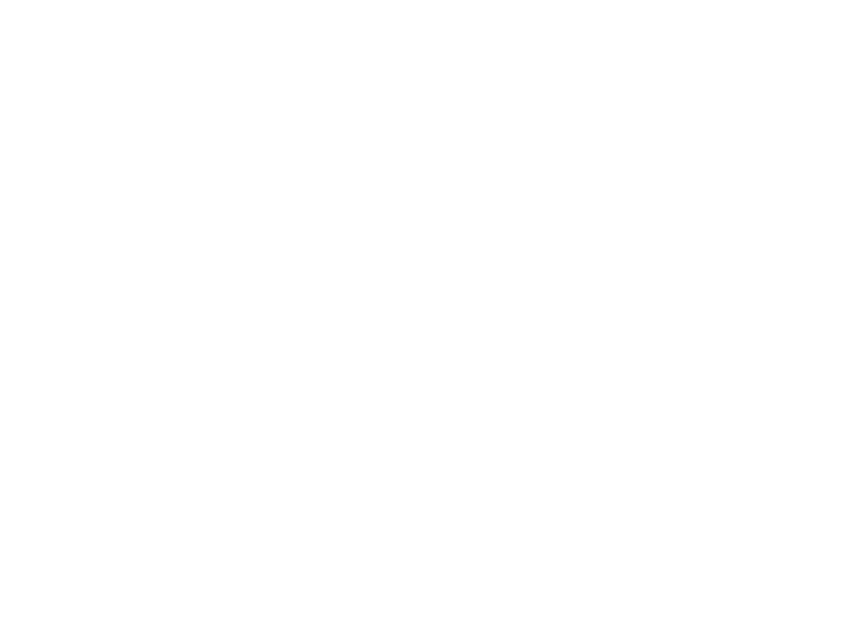
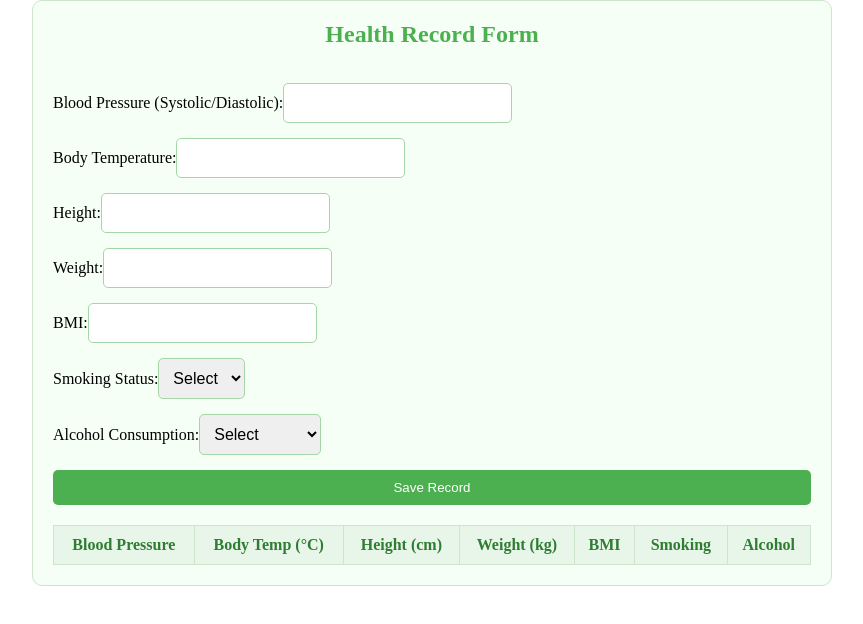
Before and after one commit to Shiksa/2k25-Final-Year-B.Tech-Project, a React (Vite) app in the folder client/: page /healthrecord in a window 1280 px wide. Before the commit this address had no page. Shown: the top 624 px of the page, without its empty margins (208-1071 px from the left). Built offline with nearby package versions, Linux system fonts and the light colour scheme.

Commit message:
healthcare page and moduler css is added

```diff
--- a/client/src/App.jsx
+++ b/client/src/App.jsx
@@ -3,6 +3,7 @@
 import Specialization from './container/Specialization/Specialization';
 import { BrowserRouter as Router, Routes, Route } from "react-router-dom";
 import FAQs from './container/FAQ/Faqs';
+import HealthRecord from './container/HealthRecord/HealthRecord';
 
 const App = () => {
   return (
@@ -11,6 +12,7 @@
         <Route path='/' element={<Home />} />
         <Route path='/specialization' element={<Specialization />} />
         <Route path='/faqs' element={<FAQs/>} />
+        <Route path='/healthrecord' element={<HealthRecord/>} />
       </Routes>
     </Router>
   )
--- a/client/src/container/FAQ/Faqs.jsx
+++ b/client/src/container/FAQ/Faqs.jsx
@@ -1,5 +1,5 @@
 import React, { useState } from "react";
-import "./FAQs.css";
+import styles from "./Faqs.module.css";
 
 const FAQs = () => {
   const [openIndex, setOpenIndex] = useState(null);
@@ -17,24 +17,24 @@
   };
 
   return (
-    <section className="faqs">
-      <h2 className="faqs-title">All the A's to your Q's</h2>
-      <div className="faq-list">
+    <section className={styles.faqs}>
+      <h2 className={styles.faqsTitle}>All the A's to your Q's</h2>
+      <div className={styles.faqList}>
         {faqs.map((faq, index) => (
           <div
-            className={`faq-item ${openIndex === index ? "open" : ""}`}
+            className={`${styles.faqItem} ${openIndex === index ? "open" : ""}`}
             key={index}
             onClick={() => toggleFAQ(index)}
           >
-            <div className="faq-question">
+            <div className={styles.faqQuestion}>
               {faq.question}
-              <span className="faq-toggle">{openIndex === index ? "-" : "+"}</span>
+              <span className={styles.faqToggle}>{openIndex === index ? "-" : "+"}</span>
             </div>
-            {openIndex === index && <div className="faq-answer">{faq.answer}</div>}
+            {openIndex === index && <div className={styles.faqAnswer}>{faq.answer}</div>}
           </div>
         ))}
       </div>
-      <div className="faqs-footer">
+      <div className={styles.faqsFooter}>
         <h3>Still have questions?</h3>
         <p>
           Book a call with our team to learn how we can help you better manage your e-commerce business—forever.
--- a/client/src/container/FAQ/FAQs.css
+++ b/client/src/container/FAQ/Faqs.module.css
@@ -4,18 +4,18 @@
     font-family: Arial, sans-serif;
   }
 
-  .faqs-title {
+  .faqsTitle {
     color: #4f2ecc;
     font-size: 2rem;
     margin-bottom: 1.5rem;
   }
 
-  .faq-list {
+  .faqList {
     max-width: 600px;
     margin: 0 auto;
   }
 
-  .faq-item {
+  .faqItem {
     background: #f4f0ff;
     border: 1px solid #d9d5ff;
     margin-bottom: 1rem;
@@ -25,16 +25,16 @@
     transition: background 0.3s ease, transform 0.2s ease;
   }
 
-  .faq-item:hover {
+  .faqItem:hover {
     background: #eae4ff;
     transform: translateY(-2px);
   }
 
-  .faq-item.open {
+  .faqItem.open {
     background: #e0d6ff;
   }
 
-  .faq-question {
+  .faqQuestion {
     display: flex;
     justify-content: space-between;
     align-items: center;
@@ -43,31 +43,31 @@
     font-weight: bold;
   }
 
-  .faq-toggle {
+  .faqToggle {
     font-size: 1.5rem;
     font-weight: bold;
   }
 
-  .faq-answer {
+  .faqAnswer {
     margin-top: 0.5rem;
     color: #555;
     font-size: 0.9rem;
   }
 
-  .faqs-footer {
+  .faqsFooter {
     margin-top: 2rem;
     padding: 1rem;
     background-color: #f8f4ff;
     border-radius: 8px;
   }
 
-  .faqs-footer h3 {
+  .faqsFooter h3 {
     color: #4f2ecc;
     font-size: 1.5rem;
     margin-bottom: 0.5rem;
   }
 
-  .faqs-footer p {
+  .faqsFooter p {
     color: #555;
     font-size: 1rem;
   }
--- /dev/null
+++ b/client/src/container/HealthRecord/HealthRecord.jsx
@@ -0,0 +1,162 @@
+import React, { useState } from "react";
+import styles from "./HealthRecord.module.css";
+
+const HealthRecord = () => {
+    const [formData, setFormData] = useState({
+        bloodPressure: "",
+        bodyTemperature: "",
+        height: "",
+        weight: "",
+        bmi: "",
+        smokingStatus: "",
+        alcoholConsumption: "",
+    });
+
+    const [records, setRecords] = useState([]);
+
+    const handleChange = (e) => {
+        const { name, value } = e.target;
+        setFormData({ ...formData, [name]: value });
+    };
+
+    const handleSubmit = (e) => {
+        e.preventDefault();
+        setRecords([...records, formData]);
+        setFormData({
+            bloodPressure: "",
+            bodyTemperature: "",
+            height: "",
+            weight: "",
+            bmi: "",
+            smokingStatus: "",
+            alcoholConsumption: "",
+        });
+    };
+
+    return (
+        <div className={styles.container}>
+            <form onSubmit={handleSubmit} className={styles.form}>
+                <h2 className={styles.title}>Health Record Form</h2>
+
+                <label>
+                    Blood Pressure (Systolic/Diastolic):
+                    <input
+                        type="text"
+                        name="bloodPressure"
+                        value={formData.bloodPressure}
+                        onChange={handleChange}
+                        className={styles.input}
+                    />
+                </label>
+
+                <label>
+                    Body Temperature:
+                    <input
+                        type="number"
+                        step="0.1"
+                        name="bodyTemperature"
+                        value={formData.bodyTemperature}
+                        onChange={handleChange}
+                        className={styles.input}
+                    />
+                </label>
+
+                <label>
+                    Height:
+                    <input
+                        type="number"
+                        step="0.1"
+                        name="height"
+                        value={formData.height}
+                        onChange={handleChange}
+                        className={styles.input}
+                    />
+                </label>
+
+                <label>
+                    Weight:
+                    <input
+                        type="number"
+                        step="0.1"
+                        name="weight"
+                        value={formData.weight}
+                        onChange={handleChange}
+                        className={styles.input}
+                    />
+                </label>
+
+                <label>
+                    BMI:
+                    <input
+                        type="number"
+                        step="0.1"
+                        name="bmi"
+                        value={formData.bmi}
+                        onChange={handleChange}
+                        className={styles.input}
+                    />
+                </label>
+
+                <label>
+                    Smoking Status:
+                    <select
+                        name="smokingStatus"
+                        value={formData.smokingStatus}
+                        onChange={handleChange}
+                        className={styles.input}
+                    >
+                        <option value="">Select</option>
+                        <option value="Yes">Yes</option>
+                        <option value="No">No</option>
+                    </select>
+                </label>
+
+                <label>
+                    Alcohol Consumption:
+                    <select
+                        name="alcoholConsumption"
+                        value={formData.alcoholConsumption}
+                        onChange={handleChange}
+                        className={styles.input}
+                    >
+                        <option value="">Select</option>
+                        <option value="Never">Never</option>
+                        <option value="Occasional">Occasional</option>
+                        <option value="Regular">Regular</option>
+                    </select>
+                </label>
+
+                <button type="submit" className={styles.button}>Save Record</button>
+            </form>
+
+            <table className={styles.table}>
+                <thead>
+                    <tr>
+                        <th>Blood Pressure</th>
+                        <th>Body Temp (°C)</th>
+                        <th>Height (cm)</th>
+                        <th>Weight (kg)</th>
+                        <th>BMI</th>
+                        <th>Smoking</th>
+                        <th>Alcohol</th>
+                    </tr>
+                </thead>
+                <tbody>
+                    {records.map((record, index) => (
+                        <tr key={index}>
+                            <td>{record.bloodPressure}</td>
+                            <td>{record.bodyTemperature}</td>
+                            <td>{record.height}</td>
+                            <td>{record.weight}</td>
+                            <td>{record.bmi}</td>
+                            <td>{record.smokingStatus}</td>
+                            <td>{record.alcoholConsumption}</td>
+                        </tr>
+                    ))}
+                </tbody>
+            </table>
+        </div>
+    );
+};
+
+export default HealthRecord;
--- /dev/null
+++ b/client/src/container/HealthRecord/HealthRecord.module.css
@@ -0,0 +1,57 @@
+.container {
+    max-width: 800px;
+    margin: 0 auto;
+    padding: 20px;
+    background-color: #f5fff5;
+    border: 1px solid #cce5cc;
+    border-radius: 10px;
+}
+
+.title {
+    text-align: center;
+    color: #4caf50;
+    margin-bottom: 20px;
+}
+
+.form {
+    display: flex;
+    flex-direction: column;
+    gap: 15px;
+}
+
+.input {
+    padding: 10px;
+    border: 1px solid #a5d6a7;
+    border-radius: 5px;
+    font-size: 16px;
+}
+
+.button {
+    padding: 10px 15px;
+    background-color: #4caf50;
+    color: white;
+    border: none;
+    border-radius: 5px;
+    cursor: pointer;
+}
+
+.button:hover {
+    background-color: #45a049;
+}
+
+.table {
+    width: 100%;
+    margin-top: 20px;
+    border-collapse: collapse;
+}
+
+.table th, .table td {
+    border: 1px solid #cce5cc;
+    padding: 10px;
+    text-align: center;
+}
+
+.table th {
+    background-color: #e8f5e9;
+    color: #2e7d32;
+}
--- a/client/src/container/NavBar/config.js
+++ b/client/src/container/NavBar/config.js
@@ -20,7 +20,8 @@
 },
 {
     id: 6,
-    item: 'Health Record'
+    item: 'Health Record',
+    link: 'healthrecord'
 },
 {
     id: 7,
```
